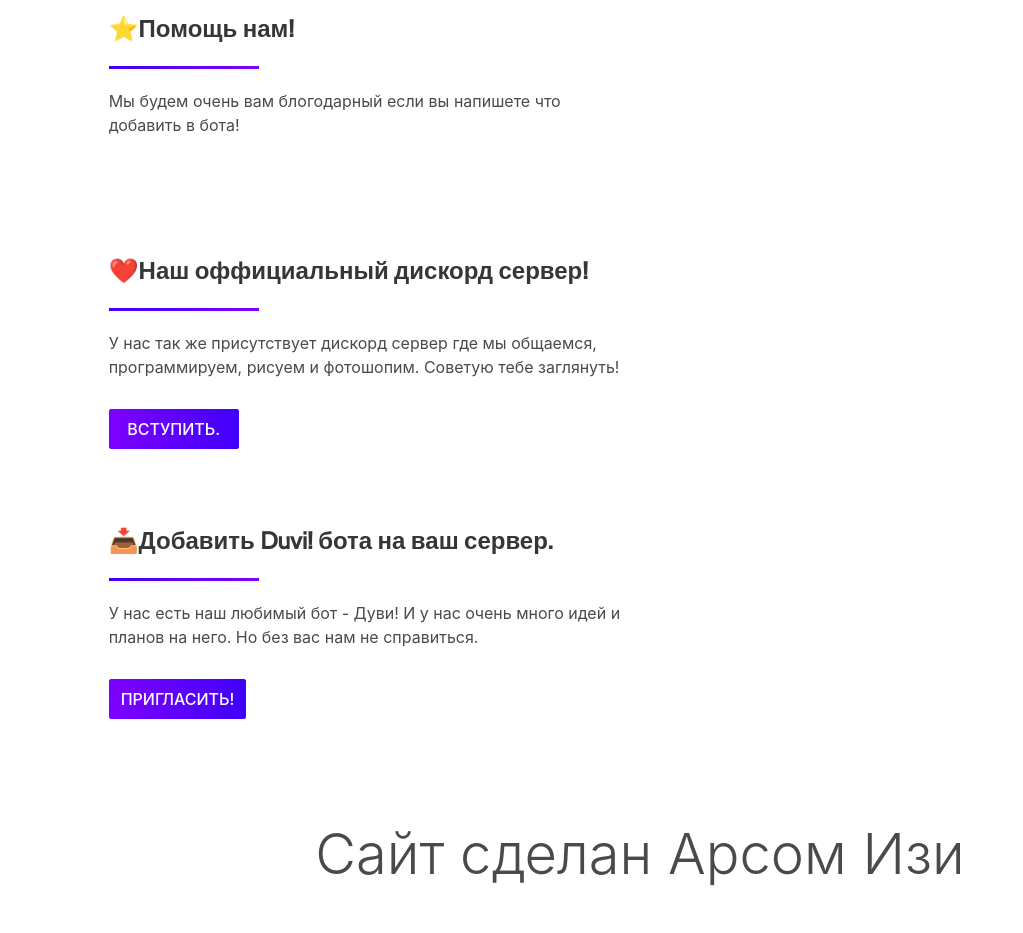
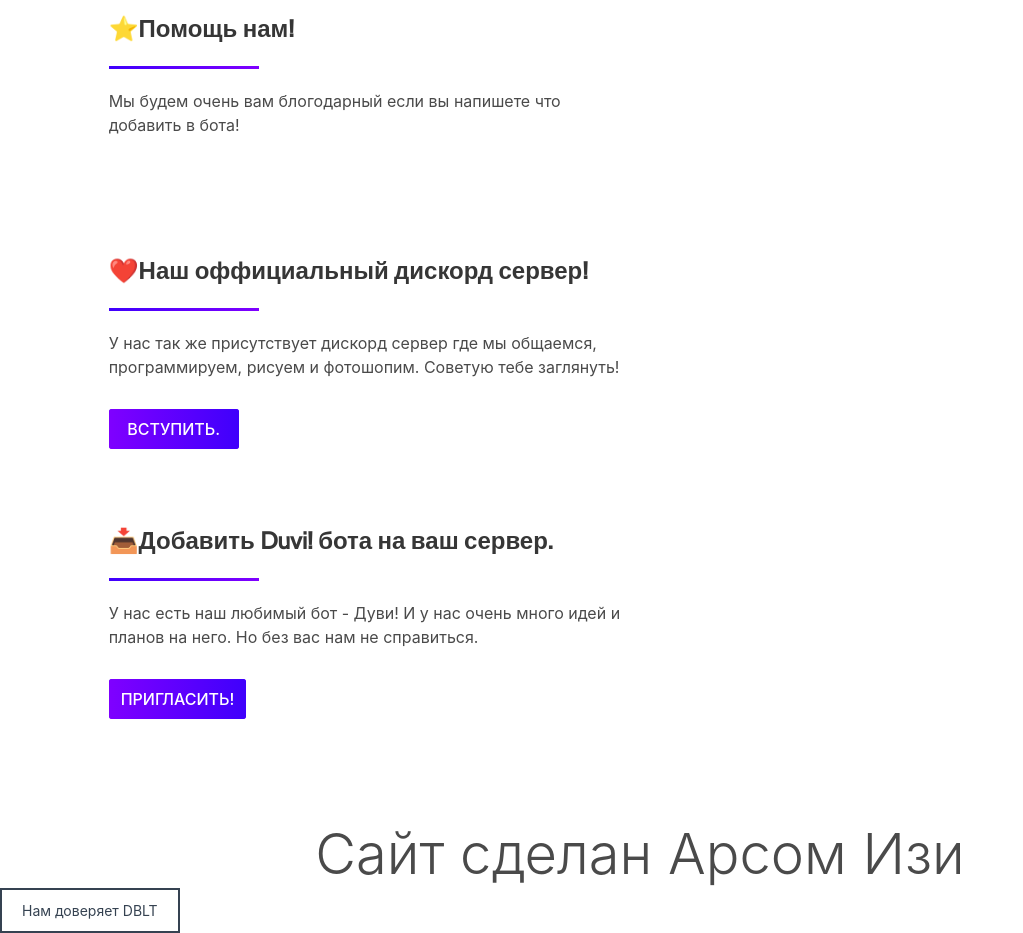
Before and after one commit to arsizi/arsizi.github.io, a plain HTML site: page index.html in a window 1280 px wide. Shown: the part 742-1675 px from the top of the page, without its empty margins (0-1023 px from the left). Before the commit the page ends 1630 px from the top, so only its background shows below. Drawn offline with nearby package versions, Linux system fonts and the light colour scheme.

Commit message:
Update index.html

```diff
--- a/index.html
+++ b/index.html
@@ -118,6 +118,12 @@
                       <h1 class="display-4">Cайт сделан Арсом Изи</h1>
                     </div>
                     <hr>
+			  <style>
+.iksweb{display: inline-block;cursor: pointer; font-size:14px;text-decoration:none;padding:10px 20px; color:#354251;background:#ffff0;border-radius:0px;border:2px solid #354251;}
+.iksweb:hover{background:#354251;color:#ffffff;border:2px solid #354251;transition: all 0.4s ease;}
+</style>
+
+<a class="iksweb" href="https://mintystop.ru"   title="Нам доверяет DBLT">Нам доверяет DBLT</a>
                   </div>
                 </div>
     </html>
```
